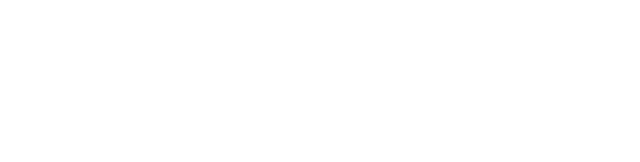
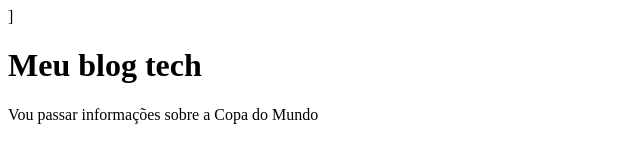
Before and after one commit to vitorromero0-star/P-gina-da-Web, a plain HTML site: page index.html in a window 1280 px wide. Shown: the whole page, without its empty margins (0-640 px from the left). Drawn offline with Linux system fonts and the light colour scheme.

Commit message:
adicionei códigos

```diff
--- a/index.html
+++ b/index.html
@@ -5,7 +5,9 @@
     <meta name="viewport" content="width=device-width, initial-scale=1.0">
     <title>Document</title>
 </head>
-<body>
+<body>]
+    <h1>Meu blog tech</h1>
+    <p> Vou passar informações sobre a Copa do Mundo</p>
 
 </body>
 </html>
```
